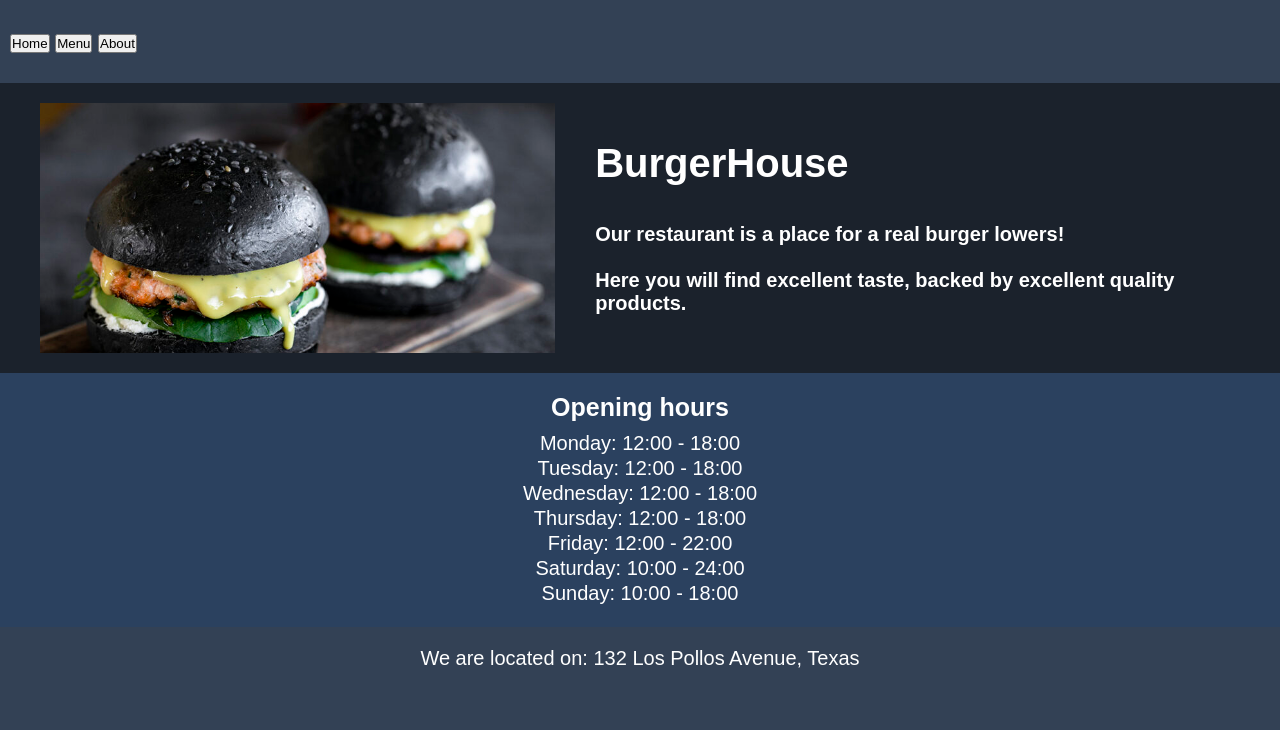
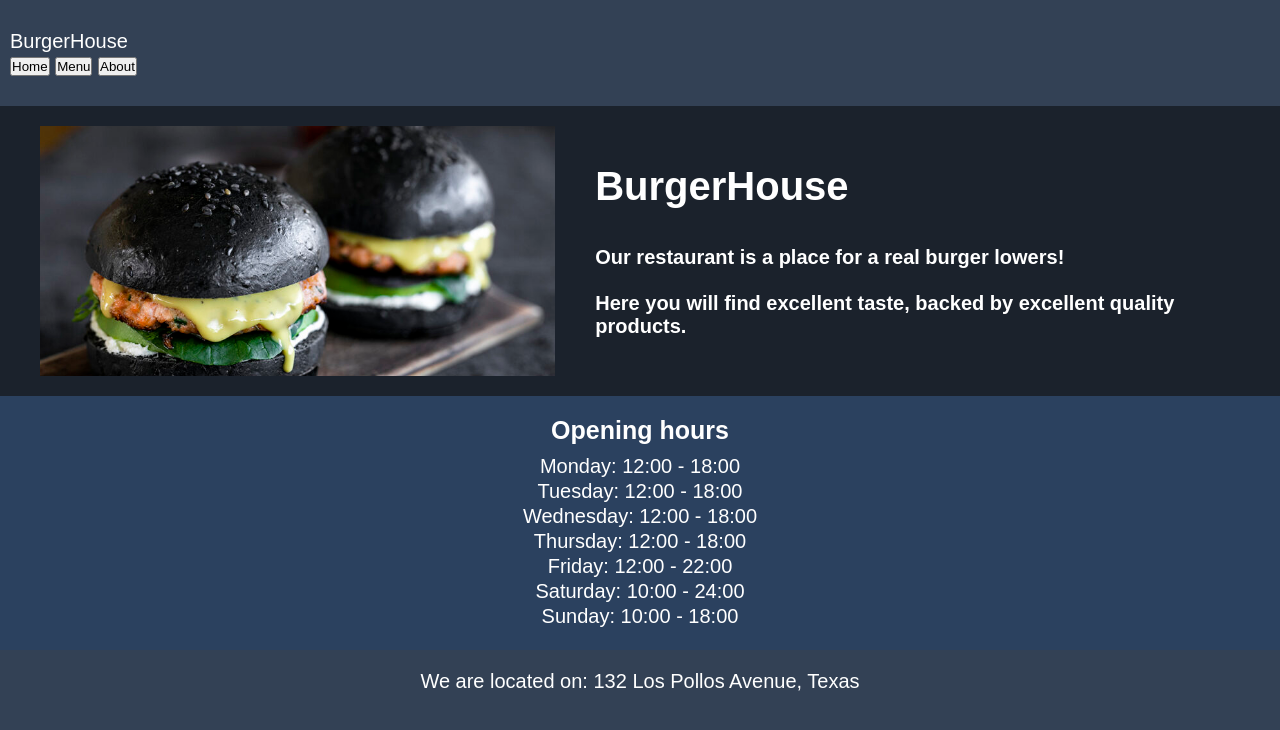
Before and after one commit to 0BooM/restaurant-page, a website built with webpack: page src/index.html in a window 1280 px wide. Built offline with nearby package versions, Linux system fonts and the light colour scheme.

Commit message:
Add logo to navbar
Added 2 divs, one for logo and second for nav, to make the logo on the left and buttons on the right (easier with flex)

```diff
--- a/src/index.html
+++ b/src/index.html
@@ -8,9 +8,12 @@
   <body>
     <header>
       <nav>
-        <button id="home">Home</button>
-        <button id="menu">Menu</button>
-        <button id="about">About</button>
+        <div class="logo">BurgerHouse</div>
+        <div class="buttons">
+          <button id="home">Home</button>
+          <button id="menu">Menu</button>
+          <button id="about">About</button>
+        </div>
       </nav>
     </header>
     <div id="content"></div>
```
